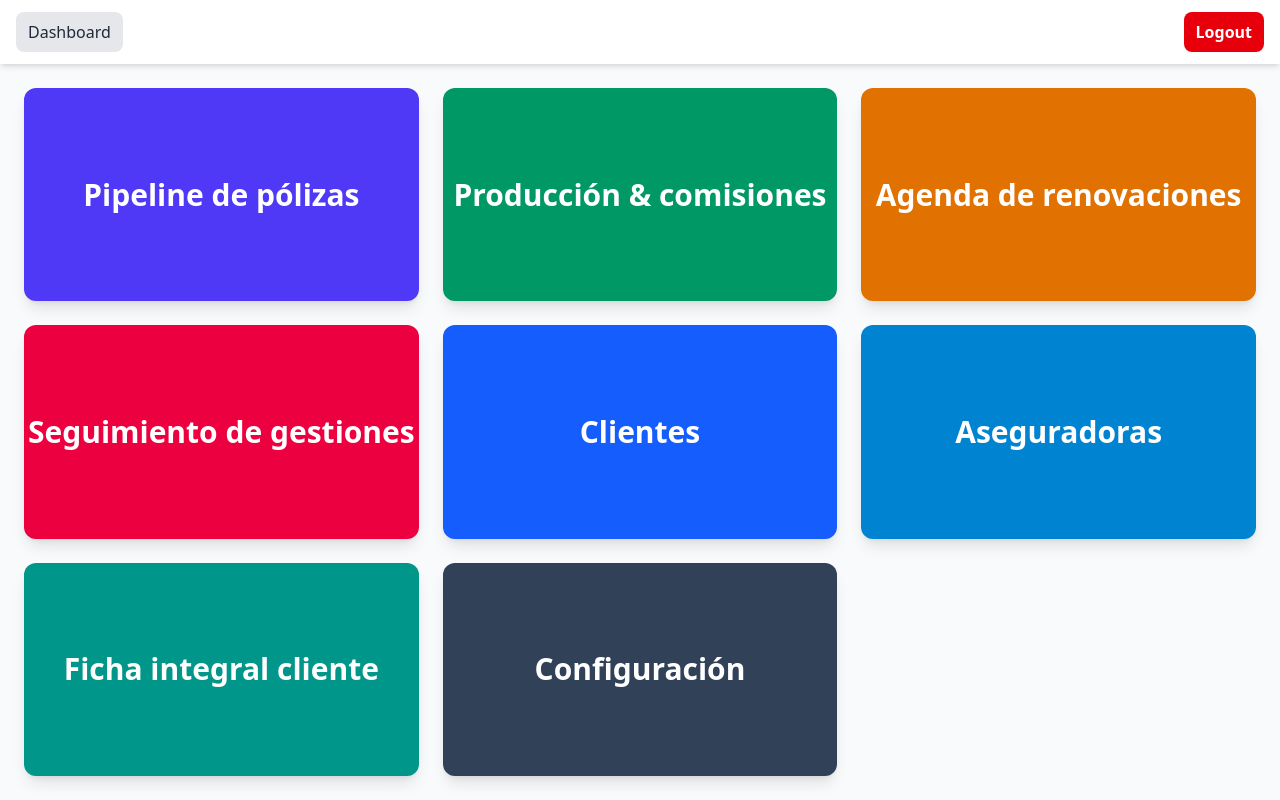
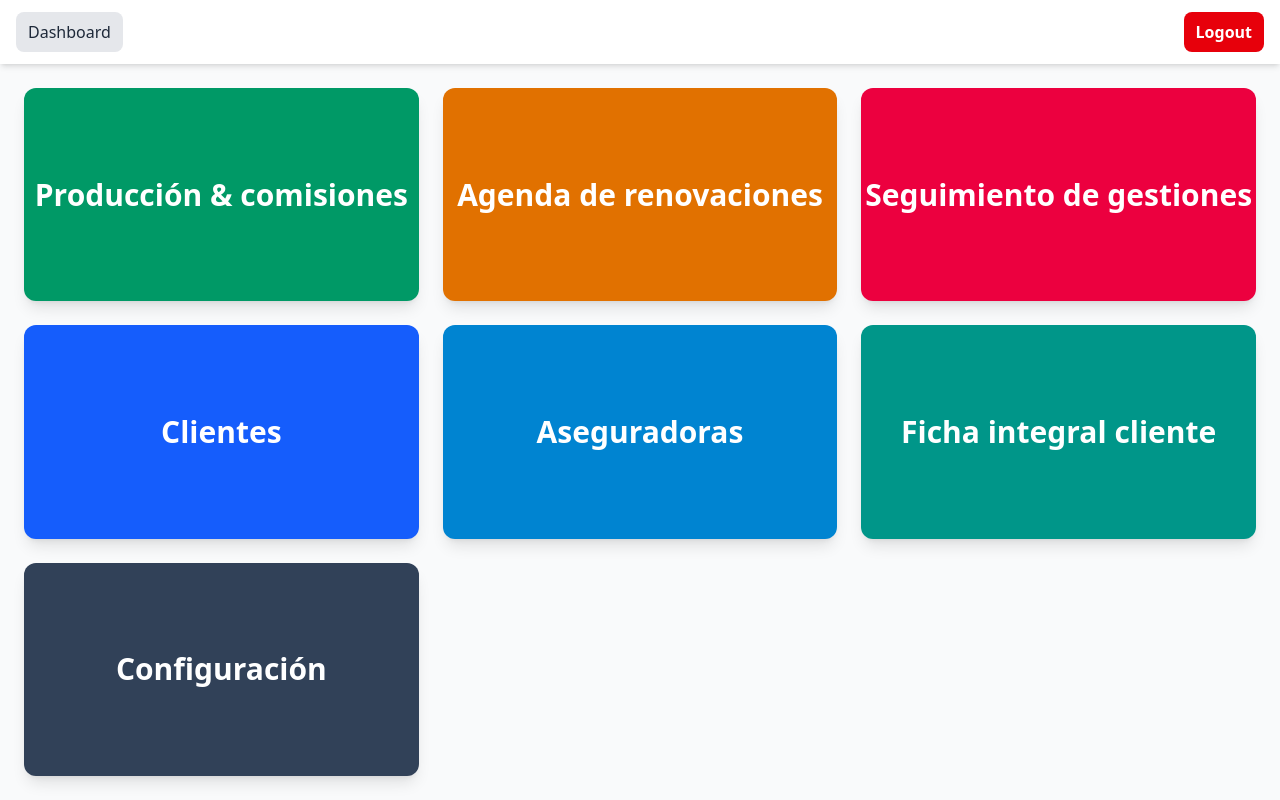
Before and after one commit to ufernand853/seguros-main, a React (Vite) app: page /login in a window 1280 px wide. Both pictures are taken after a click on the button "Iniciar sesión". Built offline with nearby package versions, Linux system fonts and the light colour scheme; no server answers.

Commit message:
Remove pipeline tile from dashboard

```diff
--- a/src/pages/Dashboard.tsx
+++ b/src/pages/Dashboard.tsx
@@ -4,7 +4,6 @@ import { useNavigate } from "react-router-dom";
 type Tile = { label: string; path: string; bg?: string };
 
 const TILES: Tile[] = [
-  { label: "Pipeline de pólizas", path: "/pipeline", bg: "bg-indigo-600 hover:bg-indigo-700" },
   { label: "Producción & comisiones", path: "/produccion", bg: "bg-emerald-600 hover:bg-emerald-700" },
   { label: "Agenda de renovaciones", path: "/renovaciones", bg: "bg-amber-600 hover:bg-amber-700" },
   { label: "Seguimiento de gestiones", path: "/gestiones", bg: "bg-rose-600 hover:bg-rose-700" },
```
